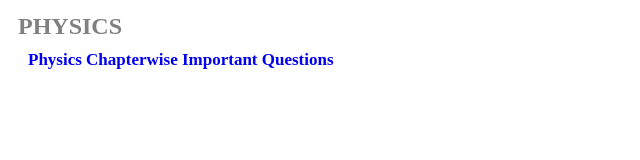
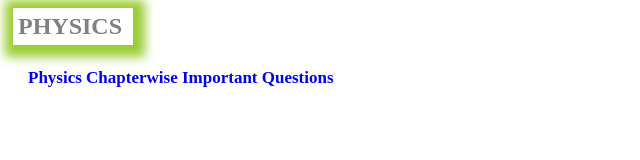
Before and after one commit to syedmansoor1234/tution, a plain HTML site: page tution/secphy.html in a window 1280 px wide. Shown: the whole page, without its empty margins (0-640 px from the left). Drawn offline with Linux system fonts and the light colour scheme.

Commit message:
changes sml

```diff
--- a/tution/secphy.html
+++ b/tution/secphy.html
@@ -9,7 +9,9 @@
         .sub {
             margin: 5px;
             padding: 5px;
-            color: grey
+            color: grey;
+            box-shadow: 2px 2px 10px 10px yellowgreen;
+            width: 110px;
         }
 
         .phy {
@@ -26,7 +28,7 @@
 
 <body>
     <div class="physics">
-        <h2 class="sub">PHYSICS</h2>
+        <h2 class="sub">PHYSICS</h2> <br>
         <a href="https://drive.google.com/file/d/159ia1PQUdWTBkkD5K6L5dU9gpxhmH729/view?usp=drive_link" class="phy" target="_blank">Physics Chapterwise Important Questions</a></div>
 </body>
 
```
Also changed, not shown: tution/sslc.html (+1 -0 lines).
